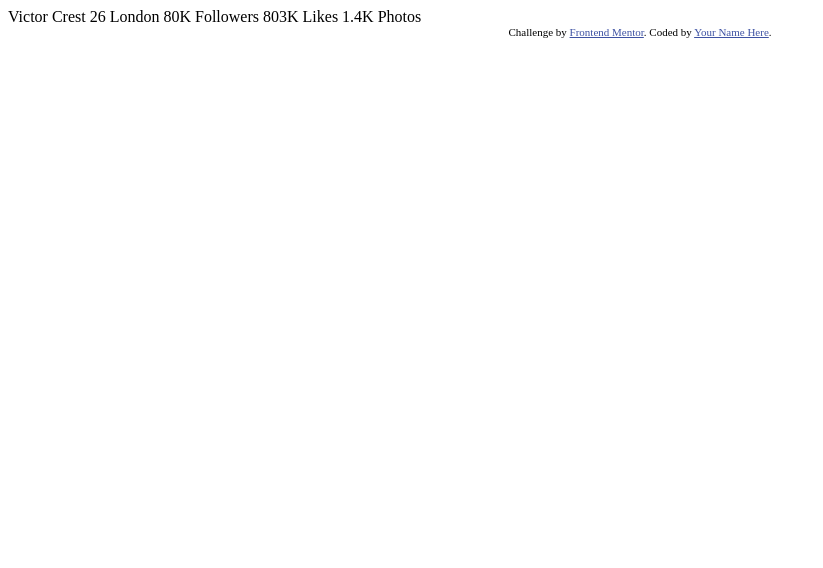
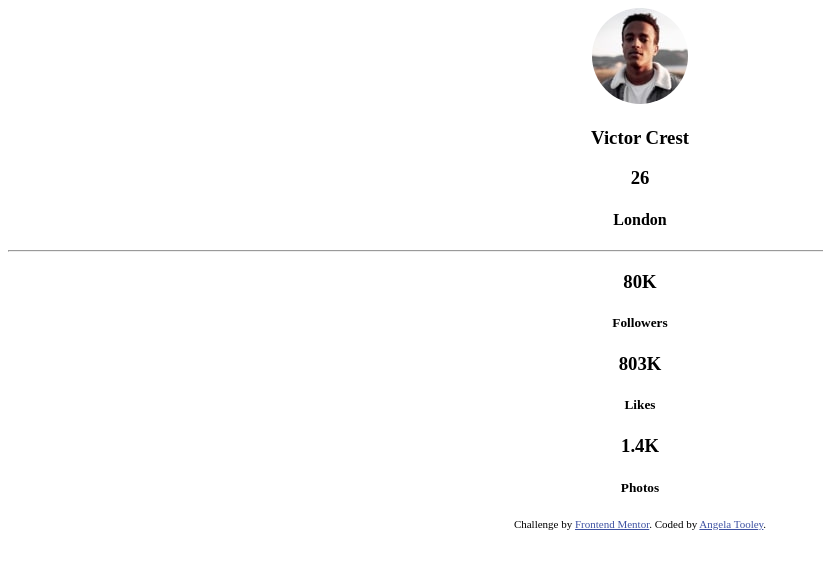
Before and after one commit to adt315/profile-card-component, a plain HTML site: page index.html in a window 1280 px wide. Shown: the whole page, without its empty margins (0-823 px from the left). Drawn offline with Linux system fonts and the light colour scheme.

Commit message:
add classes and ids, center items

```diff
--- /dev/null
+++ b/assets/css/style.css
@@ -0,0 +1,17 @@
+
+.attribution {
+    font-size: 11px;
+    text-align: center;
+}
+
+.attribution a {
+    color: hsl(228, 45%, 44%);
+}
+
+#avatar {
+    border-radius: 50%;
+}
+
+#card {
+    text-align: center;
+}
--- a/index.html
+++ b/index.html
@@ -1,35 +1,41 @@
 <!DOCTYPE html>
 <html lang="en">
-<head>
-  <meta charset="UTF-8">
-  <meta name="viewport" content="width=device-width, initial-scale=1.0"> <!-- displays site properly based on user's device -->
+  <head>
+    <meta charset="UTF-8" />
+    <meta name="viewport" content="width=device-width, initial-scale=1.0" />
+    <title>Frontend Mentor | Profile Card Component</title>
+    <link
+      rel="icon"
+      type="image/png"
+      sizes="32x32"
+      href="./images/favicon-32x32.png"
+    />
+    <link rel="stylesheet" href="assets/css/style.css" />
+  </head>
 
-  <link rel="icon" type="image/png" sizes="32x32" href="./images/favicon-32x32.png">
+  <body>
+    <div id="card">
+      <img id="avatar" src="./assets/images/image-victor.jpg" alt="avatar" />
+      <h3 id="name">Victor Crest</h3>
+      <h3 id="age">26</h3>
+      <h4 id="location">London</h4>
+      <hr />
+      <h3 class="stat">80K</h3>
+      <h5 class="label">Followers</h5>
 
-  <title>Frontend Mentor | Profile card component</title>
+      <h3 class="stat">803K</h3>
+      <h5 class="label">Likes</h5>
 
-  <!-- Feel free to remove these styles or customise in your own stylesheet 👍 -->
-  <style>
-    .attribution { font-size: 11px; text-align: center; }
-    .attribution a { color: hsl(228, 45%, 44%); }
-  </style>
-</head>
-<body>
-  Victor Crest
-  26
-  London
+      <h3 class="stat">1.4K</h3>
+      <h5 class="label">Photos</h5>
+    </div>
 
-  80K
-  Followers
-
-  803K
-  Likes
-
-  1.4K
-  Photos
-  <div class="attribution">
-    Challenge by <a href="https://www.frontendmentor.io?ref=challenge" target="_blank">Frontend Mentor</a>.
-    Coded by <a href="#">Your Name Here</a>.
-  </div>
-</body>
+    <div class="attribution">
+      Challenge by
+      <a href="https://www.frontendmentor.io?ref=challenge" target="_blank"
+        >Frontend Mentor</a
+      >. Coded by
+      <a href="https://adt315.github.io/react-portfolio/">Angela Tooley</a>.
+    </div>
+  </body>
 </html>
```
Also changed, not shown: assets/images/bg-pattern-bottom.svg (renamed from images/bg-pattern-bottom.svg), assets/images/bg-pattern-card.svg (renamed from images/bg-pattern-card.svg), assets/images/bg-pattern-top.svg (renamed from images/bg-pattern-top.svg), assets/images/favicon-32x32.png (renamed from images/favicon-32x32.png), assets/images/image-victor.jpg (renamed from images/image-victor.jpg), 2 other files.
